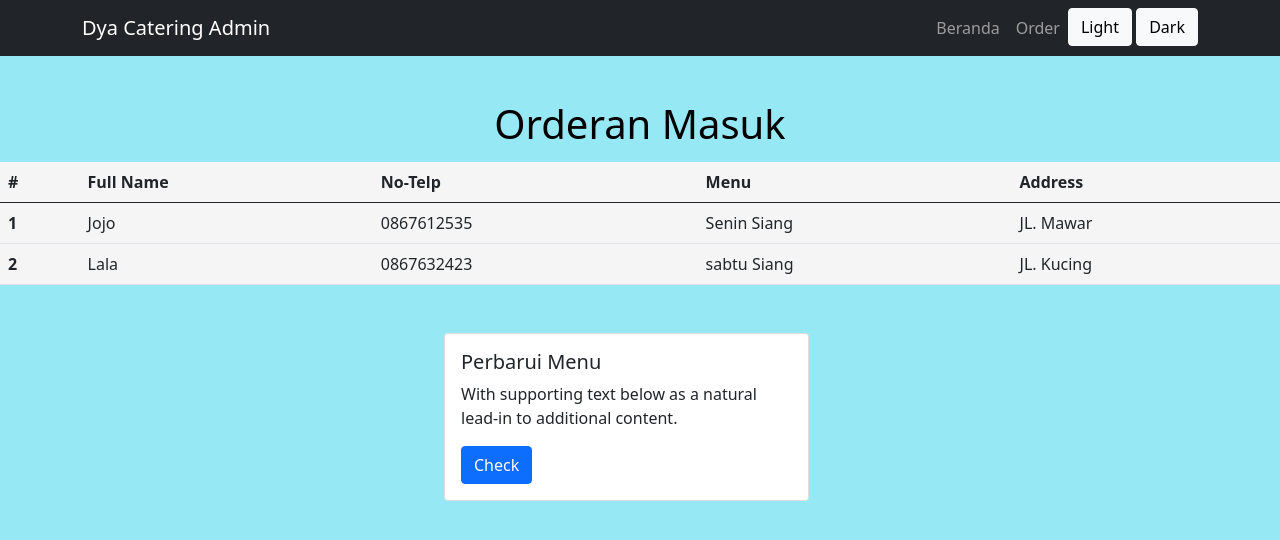
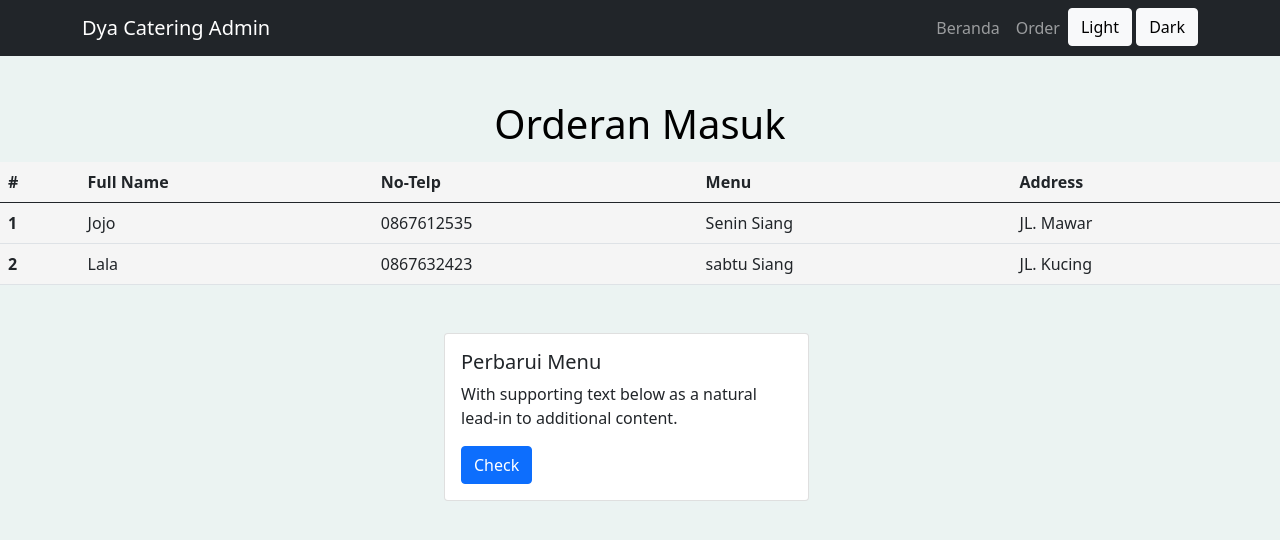
Before and after one commit to MohammadAkmal303/AdminKel7F, a PHP site: page / in a window 1280 px wide. Shown: the top 540 px of the page. Run offline with PHP 8.4, Linux system fonts and the light colour scheme.

Commit message:
Update style.css
background color

```diff
--- a/style.css
+++ b/style.css
@@ -1,5 +1,5 @@
 body {
-    background-color:#97e8f5;
+    background-color:#ebf3f2;
 }
 
 .row {
```
